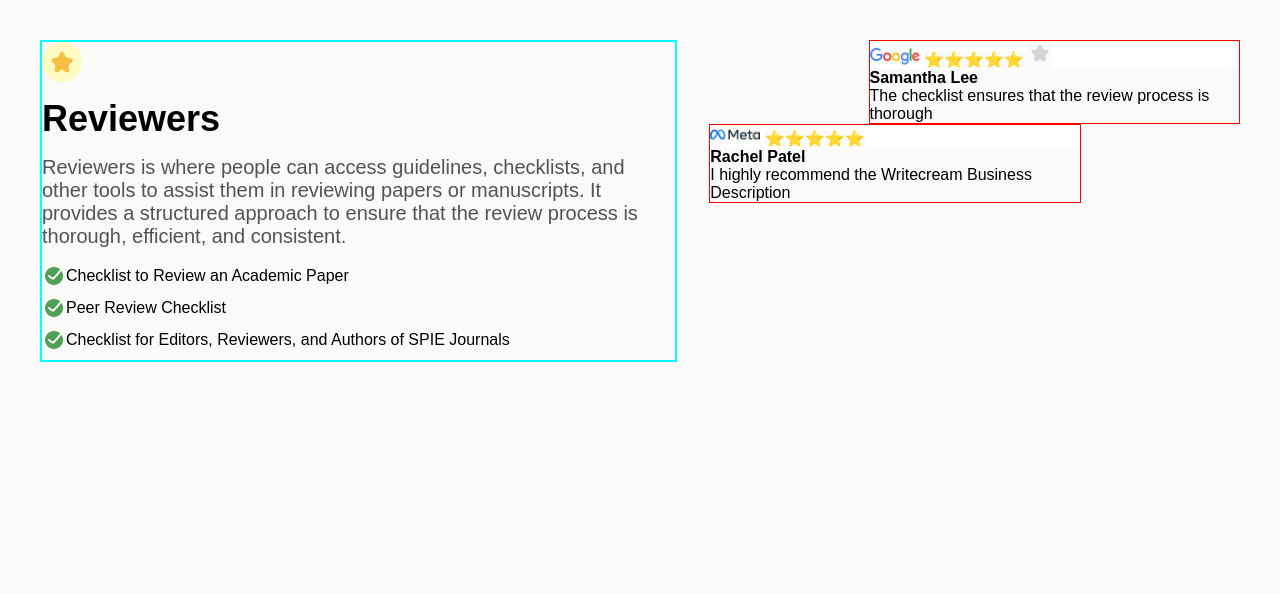
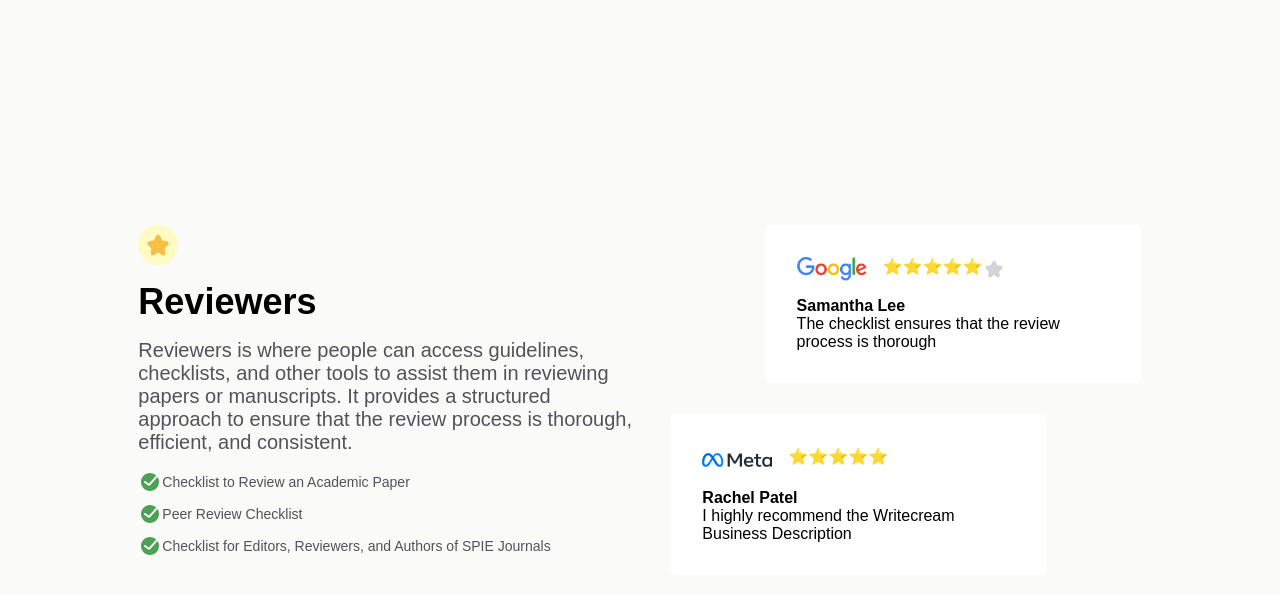
Before and after one commit to BRivasTorres/dev-challenges, a plain HTML site: page Testimonial Page/index.html in a window 1280 px wide. Drawn offline with Linux system fonts and the light colour scheme.

Commit message:
finish dev testimonial page

```diff
--- a/Testimonial Page/index.html
+++ b/Testimonial Page/index.html
@@ -26,17 +26,25 @@
 
             <div class="main__comments">
                 <article class="comment comment__1">
+                    <div class="comment__imgs">
                         <img src="./imgs/google-testimonial.png" alt="google logo" title="google logo" class="comment__img">
-                    <span>⭐️⭐️⭐️⭐️⭐️ <img src="./imgs/Star_fill_gray.svg" alt=""></span>
+                        <div class="comment__stars">⭐️⭐️⭐️⭐️⭐️ <img src="./imgs/Star_fill_gray.svg" alt="" ></div>
+                    </div>
+                    <div class="comment__texts">
                         <h4>Samantha Lee</h4>
                         <p>The checklist ensures that the review process is thorough</p>
+                    </div>
                 </article>
 
                 <article class="comment comment__2">
+                    <div class="comment__imgs">
                         <img src="./imgs/meta-testimonial.png" alt="meta logo" title="meta logo" class="comment__img">
-                    <span>⭐️⭐️⭐️⭐️⭐️</span>
+                        <span class="comment__stars">⭐️⭐️⭐️⭐️⭐️</span>
+                    </div>
+                    <div class="comment__texts">
                         <h4>Rachel Patel</h4>
                         <p>I highly recommend the Writecream Business Description</p>
+                    </div>
                 </article>
             </div>
         </main>
--- a/Testimonial Page/styles.css
+++ b/Testimonial Page/styles.css
@@ -5,7 +5,15 @@
     box-sizing: border-box;
     list-style: none;
     font-family: "Sora", sans-serif;
+}
+
+body, html {
     background-color: #FAFAF9;
+    width: 100%;
+    height: 100%;
+    display: flex;
+    justify-content: center;
+    align-items: center;
 }
 
 .wrapper {
@@ -19,11 +27,11 @@
 }
 
 .main__reviewers {
-    border: 2px solid cyan;
     display: flex;
     flex-direction: column;
     gap: 1rem;
     width: 60%;
+    max-width: 500px;
 }
 
 .reviewers__img {
@@ -48,16 +56,40 @@
     display: flex;
     align-items: center;
     margin-bottom: .5rem;
+    color: #52525A;
+    font-size: 14px;
 }
 
 .main__comments {
+    max-width: 500px;
     width: 50%;
+    display: flex;
+    gap: 2rem;
+    flex-direction: column;
+    justify-content: space-between;
 }
 
 .comment {
     background-color: #FFFFFF;
-    border: 1px solid red;
-    width: 70%;
+    width: 80%;
+    border-radius: 5px;
+}
+
+.comment__imgs {
+    display: flex;
+    gap: 1rem;
+    margin-top: 2rem;
+    padding: 0 2rem;
+}
+
+.comment__stars {
+    display: flex;
+}
+
+.comment__texts {
+    padding: 1rem 2rem 0 2rem;
+    margin-bottom: 2rem;
+    font-size: 1rem;
 }
 
 .comment__1 {
@@ -65,5 +97,17 @@
 }
 
 .comment__img {
-    width: 50px;
+    width: 70px;
 }
+
+@media screen and (max-width: 640px) {
+    .main {
+        flex-direction: column;
+    }
+    .main__comments {
+        width: 100%;
+    }
+    .main__reviewers {
+        width: 100%;
+    }
+}
```
Lines whose indentation alone changed are shown as unchanged.
